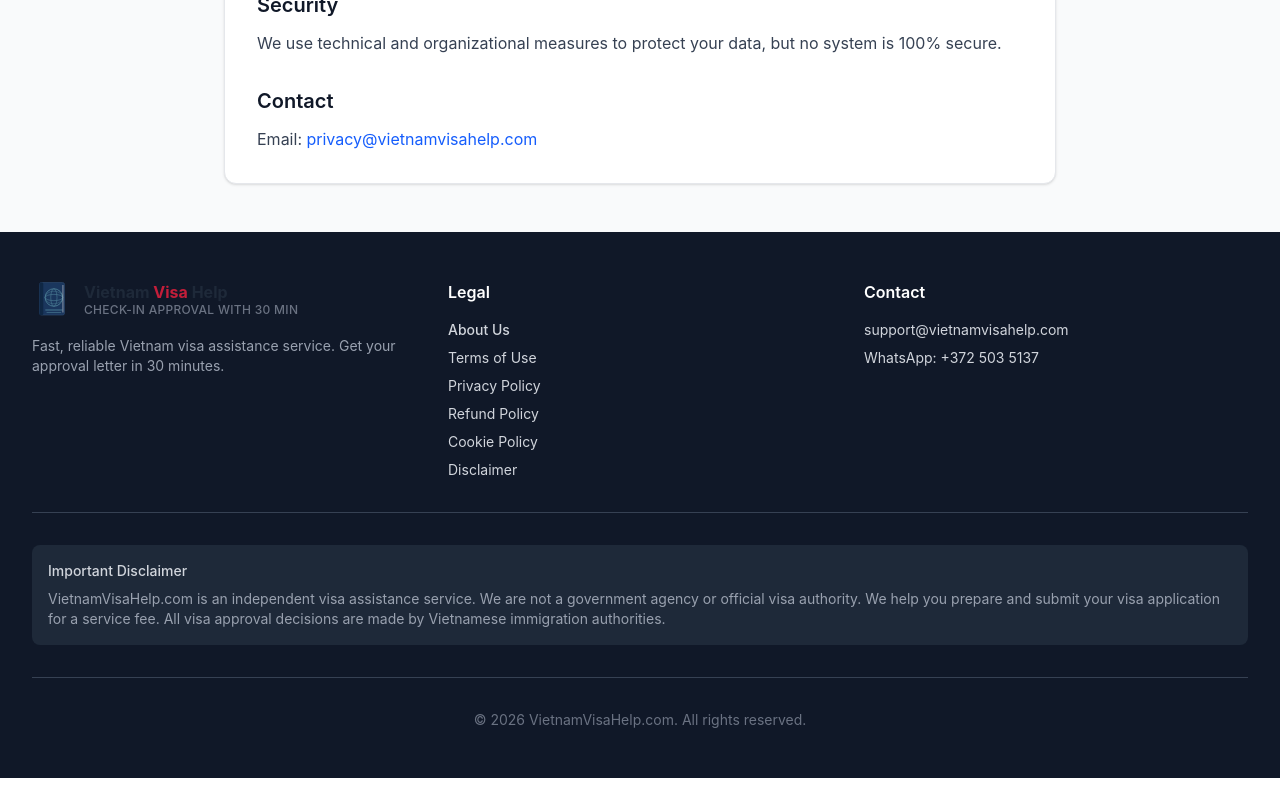
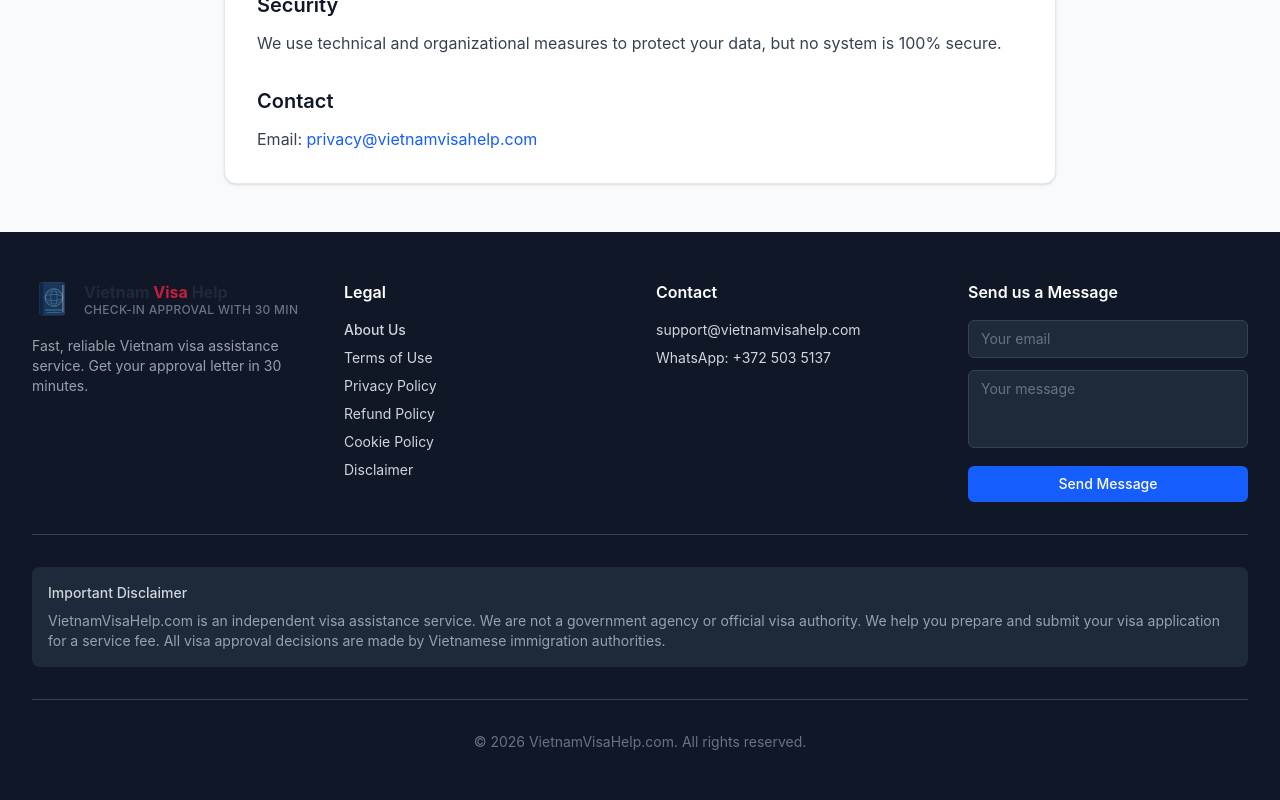
Before and after one commit to JuhanKuusk/vietnam-fast-visa, a Next.js app in the folder app/: page /privacy in a window 1280 px wide. Shown: the part 2325-3125 px from the top of the page. Before the commit the page ends 3103 px from the top, so only its background shows below. Built offline with nearby package versions, Linux system fonts and the light colour scheme.

Commit message:
feat: add email contact form to footer

```diff
--- /dev/null
+++ b/app/src/app/api/contact/route.ts
@@ -0,0 +1,55 @@
+import { NextRequest, NextResponse } from "next/server";
+
+export async function POST(request: NextRequest) {
+  try {
+    const body = await request.json();
+    const { email, message, name } = body;
+
+    // Validate required fields
+    if (!email || !message) {
+      return NextResponse.json(
+        { error: "Email and message are required" },
+        { status: 400 }
+      );
+    }
+
+    // Validate email format
+    const emailRegex = /^[^\s@]+@[^\s@]+\.[^\s@]+$/;
+    if (!emailRegex.test(email)) {
+      return NextResponse.json(
+        { error: "Invalid email format" },
+        { status: 400 }
+      );
+    }
+
+    // In production, you would send this to an email service or save to database
+    // For now, we'll log it and simulate success
+    console.log("Contact form submission:", {
+      email,
+      name: name || "Not provided",
+      message,
+      timestamp: new Date().toISOString(),
+    });
+
+    // TODO: Integrate with email service (SendGrid, Resend, etc.)
+    // Example with Resend:
+    // const resend = new Resend(process.env.RESEND_API_KEY);
+    // await resend.emails.send({
+    //   from: 'VietnamVisaHelp <noreply@vietnamvisahelp.com>',
+    //   to: ['support@vietnamvisahelp.com'],
+    //   subject: `Contact Form: ${name || email}`,
+    //   text: `From: ${email}\nName: ${name || 'Not provided'}\n\nMessage:\n${message}`,
+    // });
+
+    return NextResponse.json({
+      success: true,
+      message: "Thank you! Your message has been sent successfully.",
+    });
+  } catch (error) {
+    console.error("Contact form error:", error);
+    return NextResponse.json(
+      { error: "Failed to send message. Please try again." },
+      { status: 500 }
+    );
+  }
+}
--- a/app/src/components/ui/footer.tsx
+++ b/app/src/components/ui/footer.tsx
@@ -1,17 +1,56 @@
 "use client";
 
+import { useState } from "react";
 import { useLanguage } from "@/contexts/LanguageContext";
 import Link from "next/link";
 import { Logo } from "@/components/ui/logo";
 
 export function Footer() {
   const { t } = useLanguage();
+  const [email, setEmail] = useState("");
+  const [message, setMessage] = useState("");
+  const [isSubmitting, setIsSubmitting] = useState(false);
+  const [submitStatus, setSubmitStatus] = useState<"idle" | "success" | "error">("idle");
+  const [statusMessage, setStatusMessage] = useState("");
+
+  const handleSubmit = async (e: React.FormEvent) => {
+    e.preventDefault();
+    setIsSubmitting(true);
+    setSubmitStatus("idle");
+
+    try {
+      const response = await fetch("/api/contact", {
+        method: "POST",
+        headers: {
+          "Content-Type": "application/json",
+        },
+        body: JSON.stringify({ email, message }),
+      });
+
+      const data = await response.json();
+
+      if (response.ok) {
+        setSubmitStatus("success");
+        setStatusMessage(data.message || "Message sent successfully!");
+        setEmail("");
+        setMessage("");
+      } else {
+        setSubmitStatus("error");
+        setStatusMessage(data.error || "Failed to send message. Please try again.");
+      }
+    } catch {
+      setSubmitStatus("error");
+      setStatusMessage("Network error. Please try again.");
+    } finally {
+      setIsSubmitting(false);
+    }
+  };
 
   return (
     <footer className="bg-gray-900 text-gray-300">
       <div className="max-w-7xl mx-auto px-4 sm:px-6 lg:px-8 py-12">
         {/* Main Footer Content */}
-        <div className="grid grid-cols-1 md:grid-cols-3 gap-8 mb-8">
+        <div className="grid grid-cols-1 md:grid-cols-2 lg:grid-cols-4 gap-8 mb-8">
           {/* Brand Section */}
           <div>
             <div className="mb-4">
@@ -75,6 +114,46 @@
               </li>
             </ul>
           </div>
+
+          {/* Contact Form */}
+          <div>
+            <h4 className="text-white font-semibold mb-4">{t.legal?.sendMessage || "Send us a Message"}</h4>
+            <form onSubmit={handleSubmit} className="space-y-3">
+              <div>
+                <input
+                  type="email"
+                  value={email}
+                  onChange={(e) => setEmail(e.target.value)}
+                  placeholder={t.legal?.emailPlaceholder || "Your email"}
+                  required
+                  className="w-full px-3 py-2 bg-gray-800 border border-gray-700 rounded-md text-sm text-white placeholder-gray-500 focus:outline-none focus:ring-2 focus:ring-blue-500 focus:border-transparent"
+                />
+              </div>
+              <div>
+                <textarea
+                  value={message}
+                  onChange={(e) => setMessage(e.target.value)}
+                  placeholder={t.legal?.messagePlaceholder || "Your message"}
+                  required
+                  rows={3}
+                  className="w-full px-3 py-2 bg-gray-800 border border-gray-700 rounded-md text-sm text-white placeholder-gray-500 focus:outline-none focus:ring-2 focus:ring-blue-500 focus:border-transparent resize-none"
+                />
+              </div>
+              <button
+                type="submit"
+                disabled={isSubmitting}
+                className="w-full px-4 py-2 bg-blue-600 hover:bg-blue-700 disabled:bg-blue-800 disabled:cursor-not-allowed text-white text-sm font-medium rounded-md transition-colors"
+              >
+                {isSubmitting ? (t.legal?.sending || "Sending...") : (t.legal?.send || "Send Message")}
+              </button>
+              {submitStatus === "success" && (
+                <p className="text-green-400 text-sm">{statusMessage}</p>
+              )}
+              {submitStatus === "error" && (
+                <p className="text-red-400 text-sm">{statusMessage}</p>
+              )}
+            </form>
+          </div>
         </div>
 
         {/* Disclaimer Banner */}
--- a/app/src/lib/translations.ts
+++ b/app/src/lib/translations.ts
@@ -701,6 +701,15 @@
     importantDisclaimer: "Important Disclaimer",
     disclaimerBannerText: "VietnamVisaHelp.com is an independent visa assistance service. We are not a government agency or official visa authority. We help you prepare and submit your visa application for a service fee. All visa approval decisions are made by Vietnamese immigration authorities.",
 
+    // Contact Form
+    sendMessage: "Send us a Message",
+    emailPlaceholder: "Your email",
+    messagePlaceholder: "Your message",
+    send: "Send Message",
+    sending: "Sending...",
+    messageSent: "Message sent successfully!",
+    messageError: "Failed to send message. Please try again.",
+
     // About Us page
     aboutTitle: "About Us",
     aboutIntro: "Vietnam Visa Help is a professional visa support service specializing in Vietnam e-Visa applications and related travel documentation. Through our website, www.vietnamvisahelp.com, we assist travelers from around the world with fast, accurate, and reliable visa solutions for entry into Vietnam.",
```
